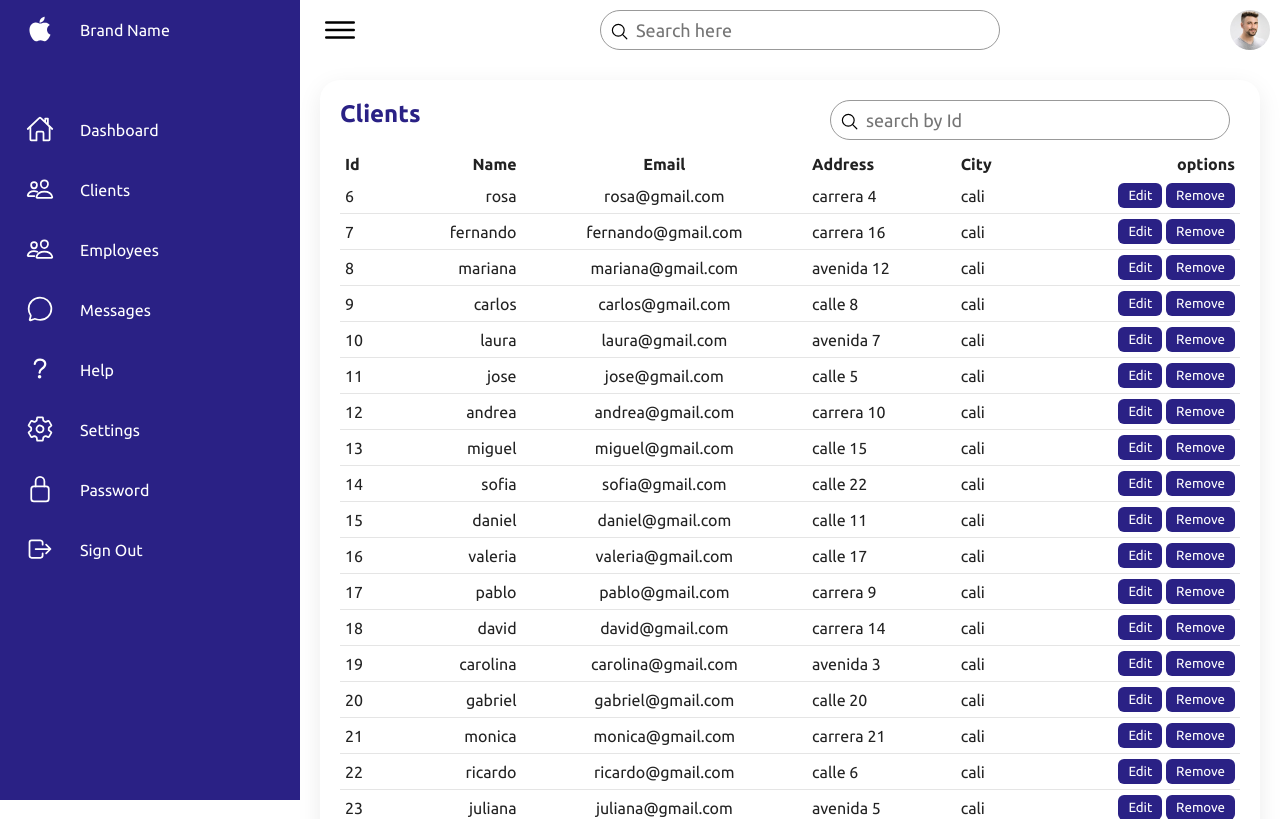
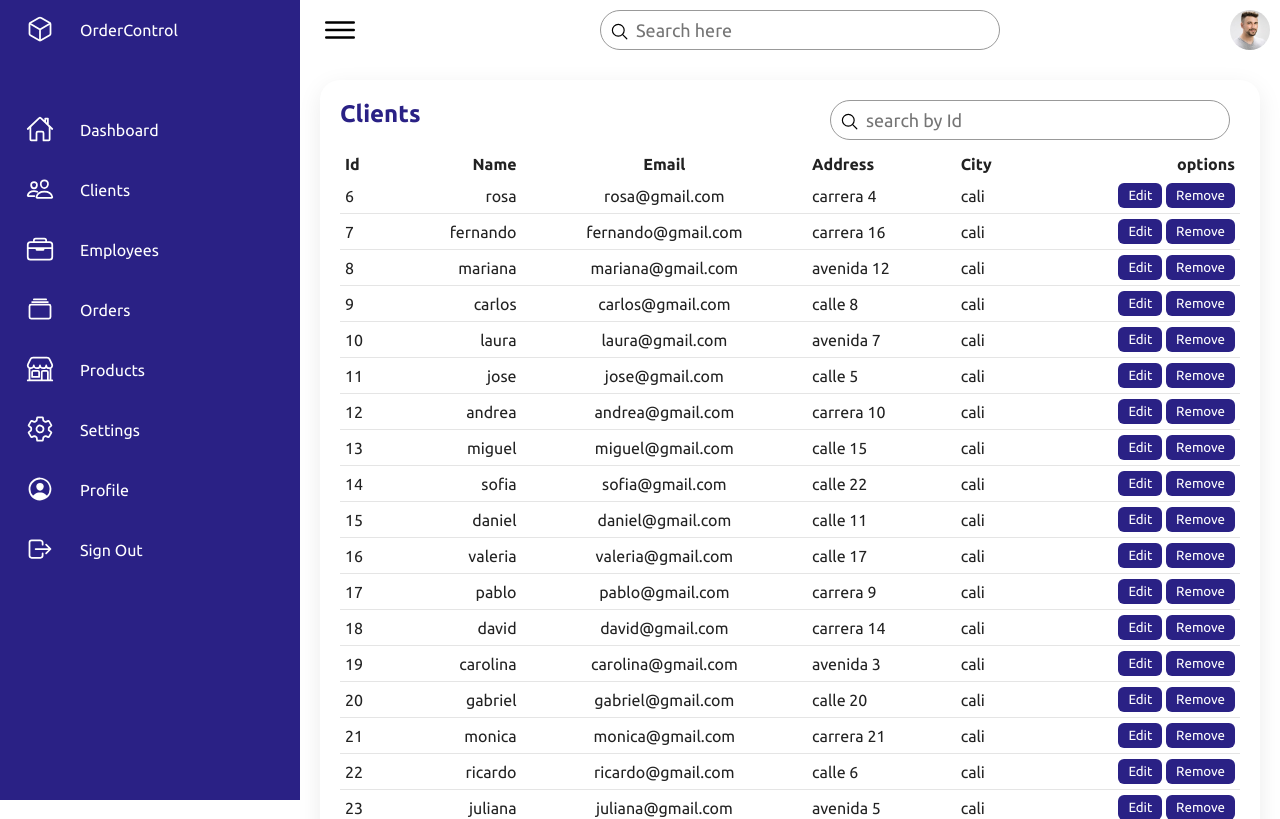
Before and after one commit to EstebanR05/Order_Management_System, a PHP site: page /pages/Clients/Clients.php in a window 1280 px wide. Shown: the top 819 px of the page. Run offline with PHP 8.4, Linux system fonts and the light colour scheme; data comes from the database, SQL or seed files in the repository.

Commit message:
se integran nuevos campos al dashboard con sus iconos

```diff
--- a/components/dashboardHtml.php
+++ b/components/dashboardHtml.php
@@ -18,9 +18,10 @@
                 <li>
                     <a href="#">
                         <span class="icon">
-                            <ion-icon name="logo-apple"></ion-icon>
+                            <ion-icon name="cube-outline"></ion-icon>
+                            <!-- <ion-icon name="dice-outline"></ion-icon> -->
                         </span>
-                        <span class="title">Brand Name</span>
+                        <span class="title">OrderControl</span>
                     </a>
                 </li>
 
@@ -45,9 +46,54 @@
                 <li>
                     <a href="/Order_Management_System/pages/Employees/Employees.php">
                         <span class="icon">
-                            <ion-icon name="people-outline"></ion-icon>
+                            <ion-icon name="briefcase-outline"></ion-icon>
                         </span>
                         <span class="title">Employees</span>
+                    </a>
+                </li>
+
+                <li>
+                    <a href="/Order_Management_System/pages/Employees/Employees.php">
+                        <span class="icon">
+                            <ion-icon name="albums-outline"></ion-icon>
+                        </span>
+                        <span class="title">Orders</span>
+                    </a>
+                </li>
+
+                <li>
+                    <a href="/Order_Management_System/pages/Employees/Employees.php">
+                        <span class="icon">
+                            <ion-icon name="storefront-outline"></ion-icon>
+                        </span>
+                        <span class="title">Products</span>
+                    </a>
+                </li>
+
+                <li>
+                    <a href="#">
+                        <span class="icon">
+                            <ion-icon name="settings-outline"></ion-icon>
+                        </span>
+                        <span class="title">Settings</span>
+                    </a>
+                </li>
+
+                <li>
+                    <a href="#">
+                        <span class="icon">
+                            <ion-icon name="person-circle-outline"></ion-icon>
+                        </span>
+                        <span class="title">Profile</span>
+                    </a>
+                </li>
+                <!--
+                <li>
+                    <a href="#">
+                        <span class="icon">
+                            <ion-icon name="calendar-outline"></ion-icon>
+                        </span>
+                        <span class="title">Calendar</span>
                     </a>
                 </li>
 
@@ -72,20 +118,12 @@
                 <li>
                     <a href="#">
                         <span class="icon">
-                            <ion-icon name="settings-outline"></ion-icon>
-                        </span>
-                        <span class="title">Settings</span>
-                    </a>
-                </li>
-
-                <li>
-                    <a href="#">
-                        <span class="icon">
                             <ion-icon name="lock-closed-outline"></ion-icon>
                         </span>
                         <span class="title">Password</span>
                     </a>
                 </li>
+                -->
 
                 <li>
                     <a href="/Order_Management_System/">
@@ -113,4 +151,5 @@
                 <div class="user">
                     <img src="/Order_Management_System/assets/imgs/customer01.jpg" alt="">
                 </div>
+
             </div>
```
